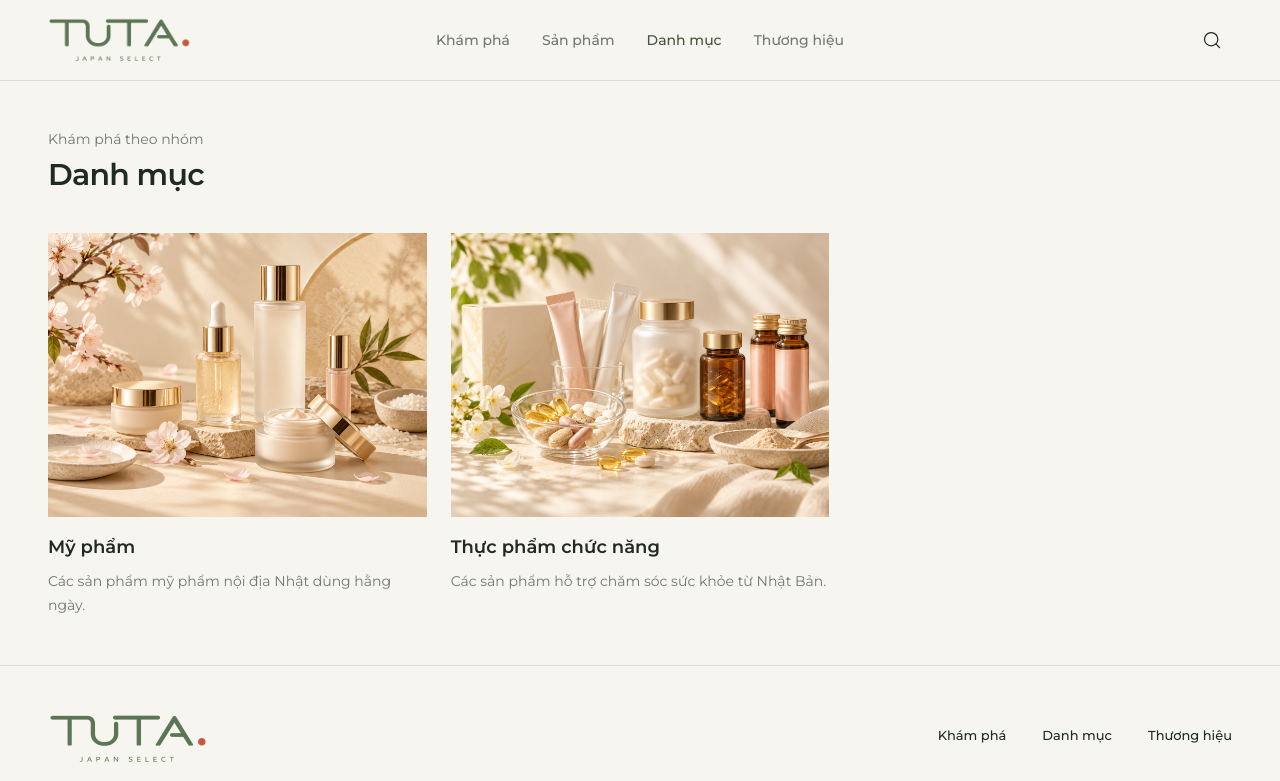
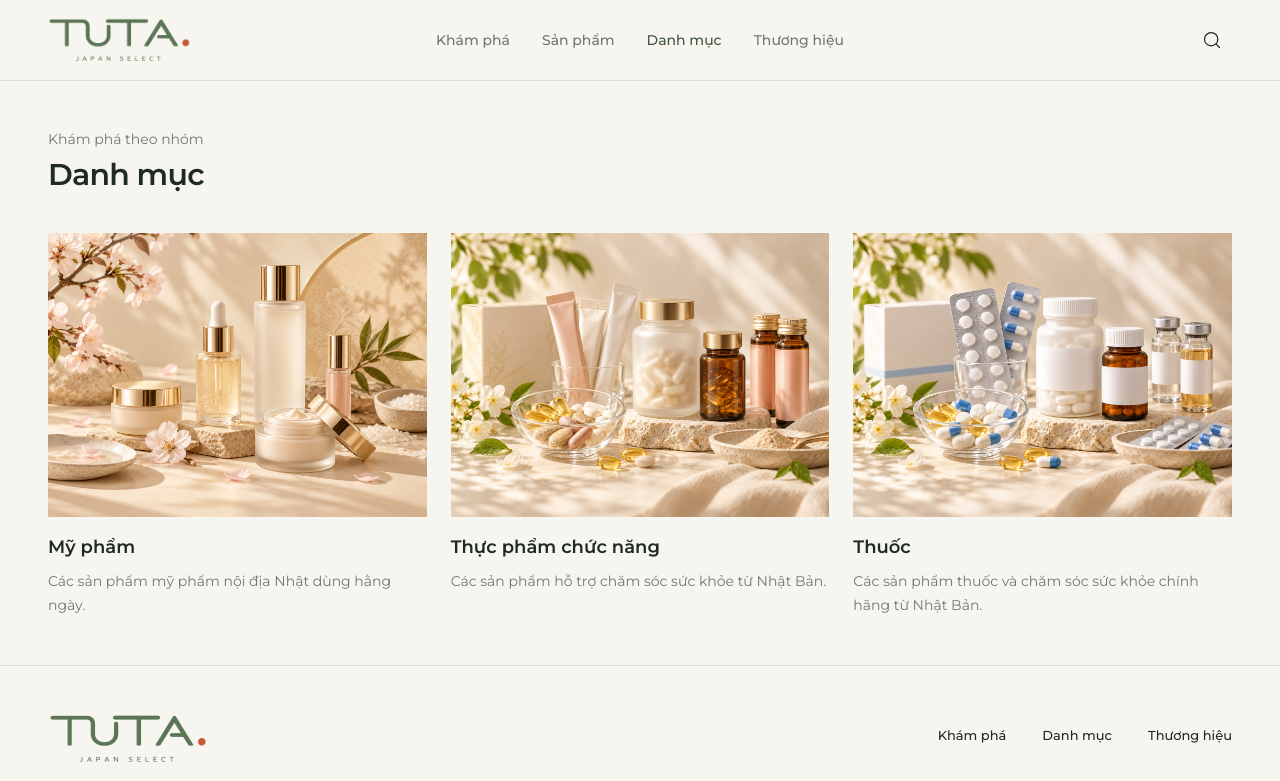
Before and after one commit to TUTA-Japan/TUTA-Frontend, a Next.js app: page /categories in a window 1280 px wide. Shown: the top 781 px of the page. Built offline with nearby package versions, Linux system fonts and the light colour scheme.

Commit message:
✨  data: add new category

```diff
--- a/src/app/page.tsx
+++ b/src/app/page.tsx
@@ -1,11 +1,11 @@
+import Link from "next/link";
 import type { Metadata } from "next";
 import { ArrowRight } from "lucide-react";
-import Link from "next/link";
 
+import { products } from "@/data/products";
+import { ROUTES } from "@/constants/routes";
 import { HomeHero } from "@/components/home/home-hero";
 import { ProductGrid } from "@/components/products/product-grid";
-import { ROUTES } from "@/constants/routes";
-import { products } from "@/data/products";
 
 export const metadata: Metadata = {
   title: "TUTA Japan Select | Khám phá sản phẩm nội địa Nhật",
@@ -34,7 +34,11 @@ const selectionPrinciples = [
 const featuredBrands = ["Rohto", "Hada Labo", "MUJI", "Kao", "Pilot", "Zebra"];
 
 export default function Home() {
-  const featuredProducts = products.slice(0, 4);
+  const featuredIndexes = [16, 15, 2, 6, 10];
+
+  const featuredProducts = featuredIndexes
+    .map((index) => products[index])
+    .filter(Boolean);
 
   return (
     <main
@@ -123,9 +127,9 @@ export default function Home() {
           <div className="grid gap-5 md:grid-cols-[1fr_auto] md:items-end">
             <h2
               id="home-brands-title"
-              className="text-2xl font-semibold tracking-[-0.03em] text-text-primary md:text-4xl"
+              className="text-2xl font-semibold tracking-[-0.03em] text-text-primary md:text-4xl capitalize"
             >
-              Những cái tên quen thuộc từ Nhật
+              Những thương hiệu quen thuộc từ Nhật
             </h2>
             <p className="text-sm text-[#59635b]">
               Được chọn theo từng nhu cầu
--- a/src/data/categories.ts
+++ b/src/data/categories.ts
@@ -2,6 +2,7 @@ import type { Category } from "@/types/category";
 
 import myPham from "@/assets/categories/my-pham.png";
 import thucPham from "@/assets/categories/thuc-pham-chuc-nang.png";
+import thuoc from "@/assets/categories/thuoc.png";
 
 export const categories: Category[] = [
   {
@@ -18,4 +19,12 @@ export const categories: Category[] = [
     description: "Các sản phẩm hỗ trợ chăm sóc sức khỏe từ Nhật Bản.",
     image: thucPham,
   },
+  {
+    id: "3",
+    slug: "thuoc",
+    name: "Thuốc",
+    description:
+      "Các sản phẩm thuốc và chăm sóc sức khỏe chính hãng từ Nhật Bản.",
+    image: thuoc,
+  },
 ];
```
Also changed, not shown: src/assets/categories/thuoc.png (added).
